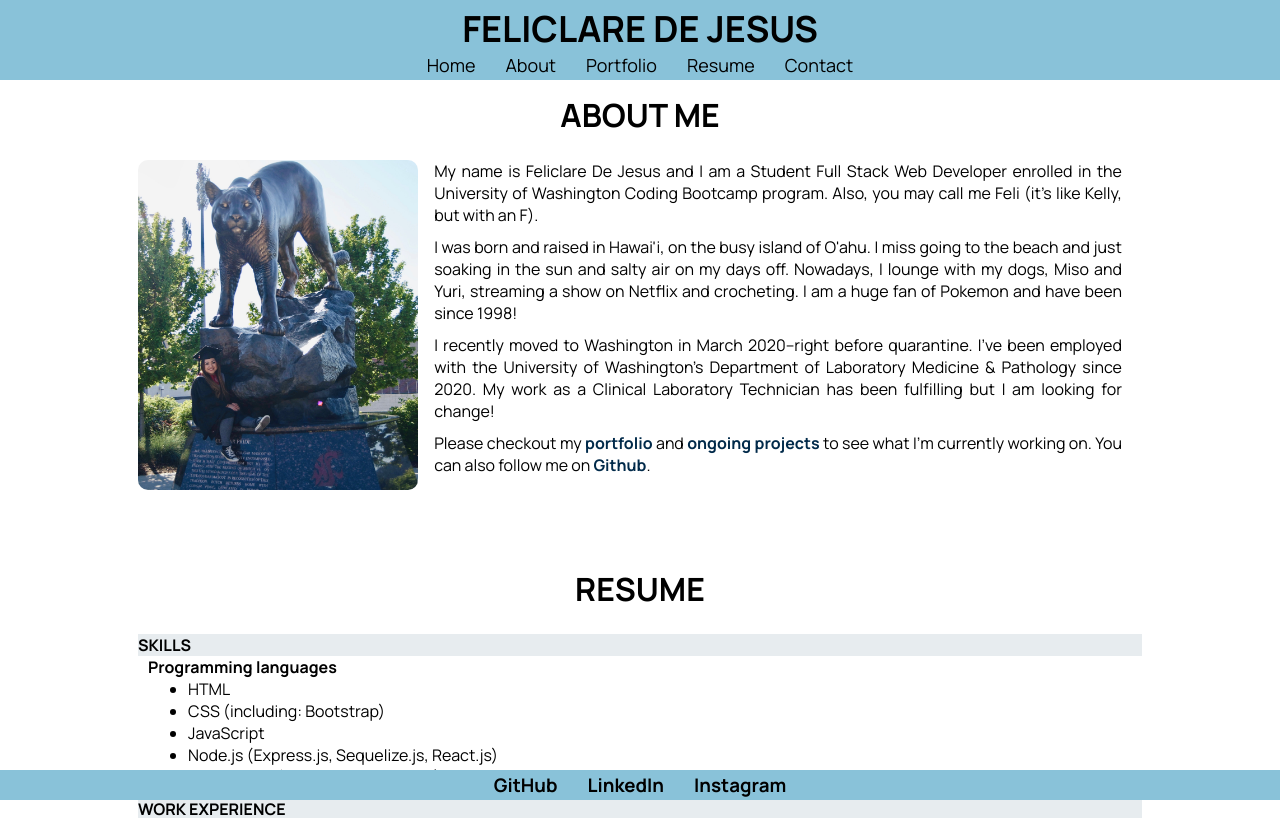
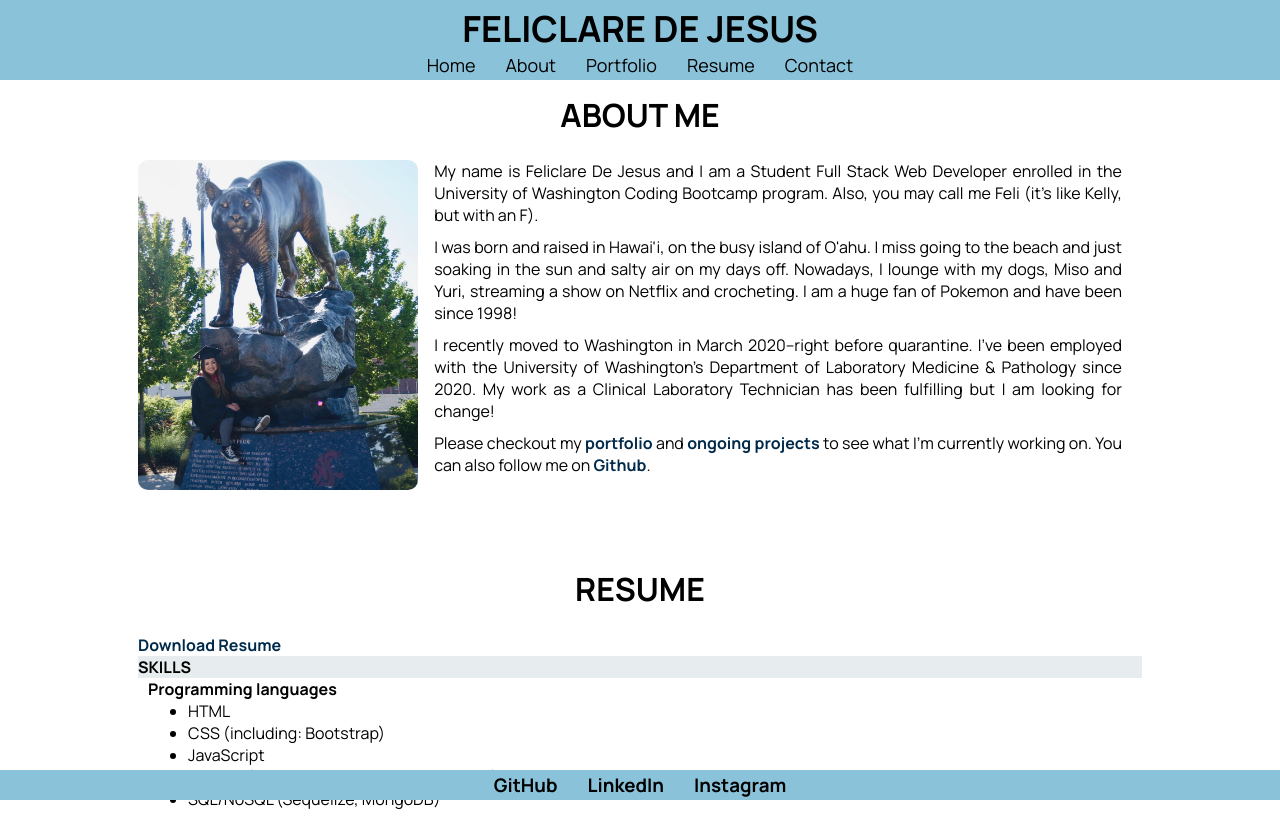
Before and after one commit to dejesusf/react-portfolio, a React (Create React App) app: page /resume in a window 1280 px wide. Shown: the top 818 px of the page. Built offline with nearby package versions, Linux system fonts and the light colour scheme.

Commit message:
attempt to add download link

```diff
--- a/src/components/pages/Contact.js
+++ b/src/components/pages/Contact.js
@@ -22,6 +22,8 @@ export default function Contact() {
   const handleFormSubmit = (e) => {
     e.preventDefault();
     alert(`Thank you, ${name}, for your submission! At this point in time, it will not be received as the backend code for the form has not yet been created.`)
+
+
 
     setName('');
     setEmail('');
--- a/src/components/pages/Resume.js
+++ b/src/components/pages/Resume.js
@@ -15,6 +15,7 @@ export default function Resume() {
         <div className="column">
           <div className="middle">
             {/* TODO: DOWNLOAD RESUME BUTTON/FILE */}
+            <a href="https://dejesusf.github.io/react-portfolio/Feliclare_CV4.pdf" target="_blank">Download Resume</a>
             <h4 className="g1-block">SKILLS</h4>
             <section>
               <p className="no-line-break"><strong>Programming languages</strong></p>
```
